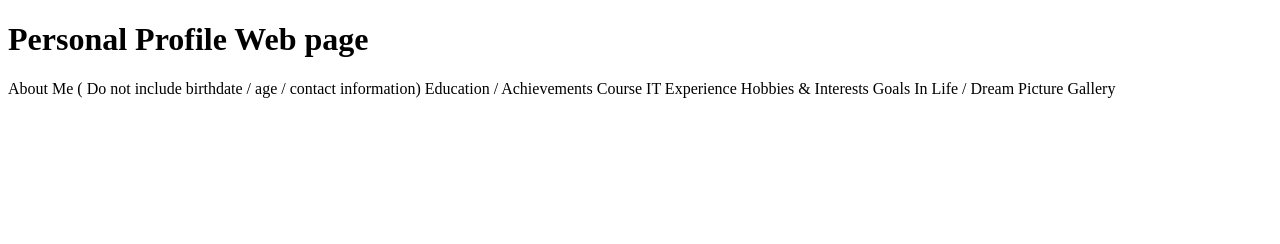
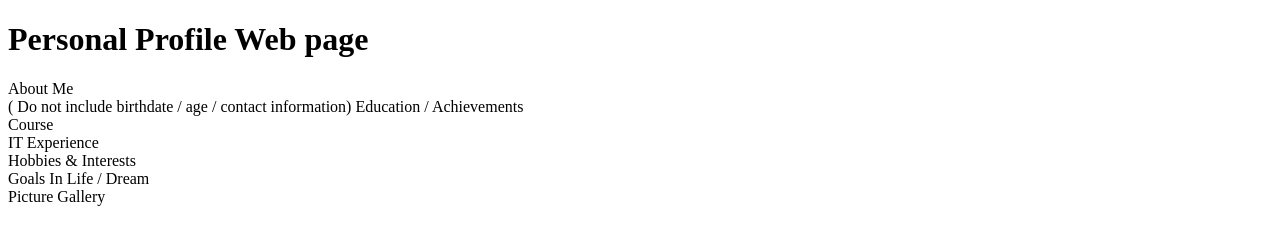
Before and after one commit to Nyabelin/webprog-IT243-html-lessons-, a plain HTML site: page home/introduction/index.html in a window 1280 px wide. Drawn offline with Linux system fonts and the light colour scheme.

Commit message:
Update index.html

```diff
--- a/home/introduction/index.html
+++ b/home/introduction/index.html
@@ -8,14 +8,14 @@
 <h1>Personal Profile Web page </h1>
 <p>
 
-About Me
+About Me <br>
 ( Do not include birthdate / age / contact information)
-Education / Achievements
-Course
-IT Experience
-Hobbies & Interests
-Goals In Life / Dream
-Picture Gallery
+Education / Achievements<br>
+Course <br>
+IT Experience<br>
+Hobbies & Interests<br>
+Goals In Life / Dream<br>
+Picture Gallery<br>
 </p>
 
 
```
